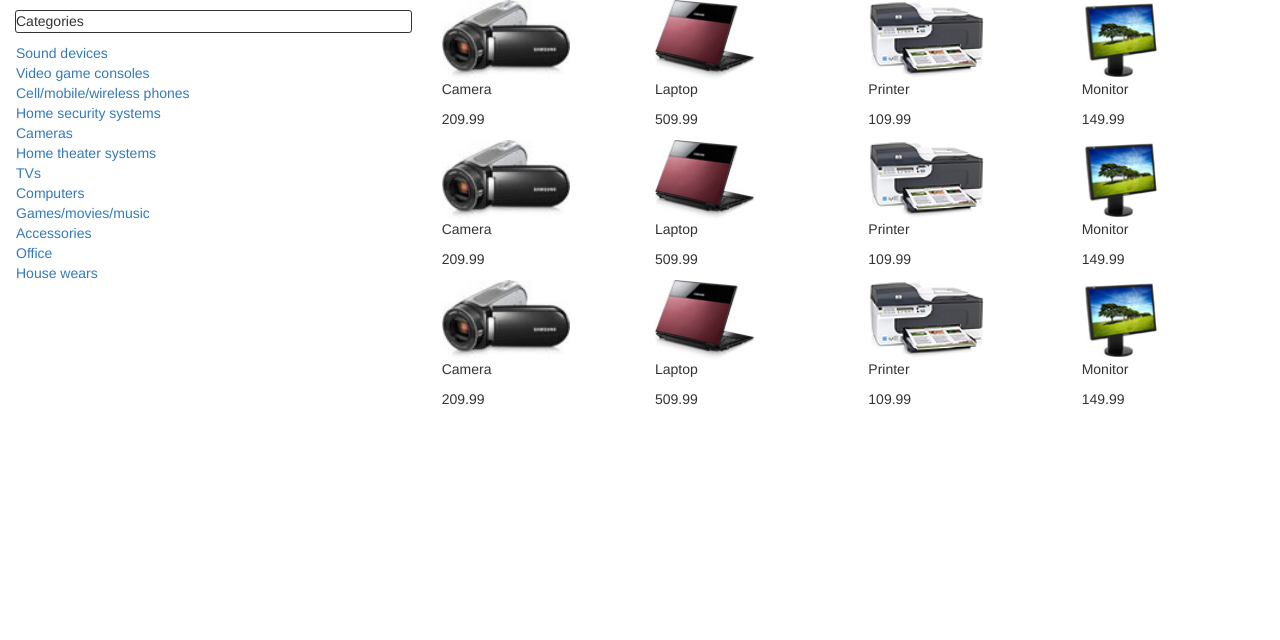
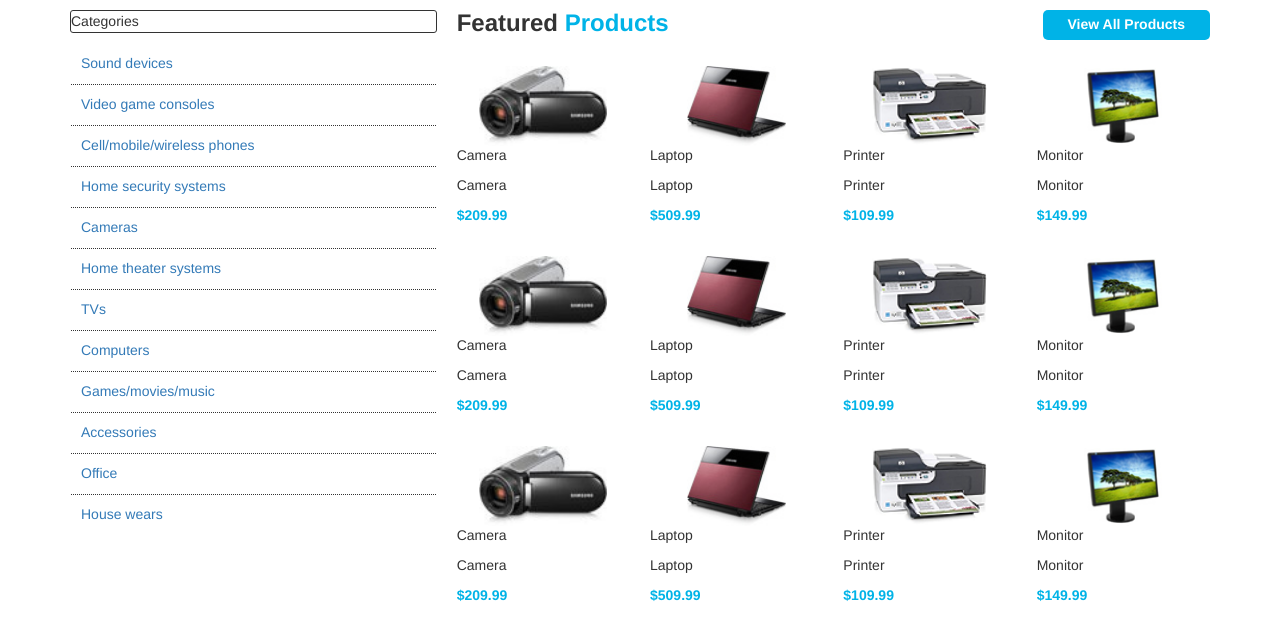
Before and after one commit to MyronKurus/SiteCafe, a plain HTML site: page index.html in a window 1280 px wide. Drawn offline with nearby package versions, Linux system fonts and the light colour scheme.

Commit message:
New commit

```diff
--- a/assets/sass/modules/_categories.scss
+++ b/assets/sass/modules/_categories.scss
@@ -7,5 +7,12 @@
     ul {
         list-style-type: none;
         padding: 0;
+        li {
+            padding: 10px;
+            border-bottom: 1px dotted #333;
+            &:last-child {
+                border-bottom: none;
+            }
+        }
     }
 }
--- a/assets/sass/modules/_products.scss
+++ b/assets/sass/modules/_products.scss
@@ -1,6 +1,44 @@
-.picture {
-    height: 80px;
-    img {
+.products {
+    .top-line {
+            h4 {
+            font-size: 24px;
+            font-weight: 600;
+
+            span {
+                color: #00B3E7;
+            }
+        }
+
+        button {
+            margin-top: 10px;
+            padding: 5px 25px;
+            color: #fff;
+            font-weight: 700;
+            background-color: #00B3E7;
+            border-radius: 5px;
+            float: right;
+            outline: 0;
+            border: none;
+        }
+
+        h4, button {
+            display: inline-block;
+        }
+
+
+    }
+
+    .picture {
+        text-align: center;
+        margin-top: 20px;
         height: 80px;
+        img {
+            height: 80px;
+        }
     }
+    .price {
+        color: #00B3E7;
+        font-weight: 600;
+    }
+
 }
--- a/index.html
+++ b/index.html
@@ -7,7 +7,7 @@
 </head>
 <body>
     <div class="content">
-        <div class="container-fluid">
+        <div class="container">
             <div class="row">
                 <div class="col-lg-4 col-md4 categories">
                     <h5>Categories</h5>
@@ -26,35 +26,44 @@
                         <li><a href="#">House wears</a></li>
                     </ul>
                 </div>
-                <div class="col-lg-8 col-md8">
+                <div class="col-lg-8 col-md8 products">
+                    <div class="top-line">
+                        <h4>Featured <span>Products</span></h4>
+                        <button type="button" name="view">View All Products</button>
+                    </div>
+
                     <div class="row">
                         <div class="col-lg3 col-md-3">
                             <div class="picture">
                                 <img src="images/Layer-144.png" alt="img">
                             </div>
                             <p>Camera</p>
-                            <p class="price">209.99</p>
+                            <p>Camera</p>
+                            <p class="price">$209.99</p>
                         </div>
                         <div class="col-lg3 col-md-3">
                             <div class="picture">
                                 <img src="images/Layer-145.png" alt="img">
                             </div>
                             <p>Laptop</p>
-                            <p class="price">509.99</p>
+                            <p>Laptop</p>
+                            <p class="price">$509.99</p>
                         </div>
                         <div class="col-lg3 col-md-3">
                             <div class="picture">
                                 <img src="images/Layer-147.png" alt="img">
                             </div>
                             <p>Printer</p>
-                            <p class="price">109.99</p>
+                            <p>Printer</p>
+                            <p class="price">$109.99</p>
                         </div>
                         <div class="col-lg3 col-md-3">
                             <div class="picture">
                                 <img src="images/Layer-149.png" alt="img">
                             </div>
                             <p>Monitor</p>
-                            <p class="price">149.99</p>
+                            <p>Monitor</p>
+                            <p class="price">$149.99</p>
                         </div>
                     </div>
                     <div class="row">
@@ -63,28 +72,32 @@
                                 <img src="images/Layer-144.png" alt="img">
                             </div>
                             <p>Camera</p>
-                            <p class="price">209.99</p>
+                            <p>Camera</p>
+                            <p class="price">$209.99</p>
                         </div>
                         <div class="col-lg3 col-md-3">
                             <div class="picture">
                                 <img src="images/Layer-145.png" alt="img">
                             </div>
                             <p>Laptop</p>
-                            <p class="price">509.99</p>
+                            <p>Laptop</p>
+                            <p class="price">$509.99</p>
                         </div>
                         <div class="col-lg3 col-md-3">
                             <div class="picture">
                                 <img src="images/Layer-147.png" alt="img">
                             </div>
                             <p>Printer</p>
-                            <p class="price">109.99</p>
+                            <p>Printer</p>
+                            <p class="price">$109.99</p>
                         </div>
                         <div class="col-lg3 col-md-3">
                             <div class="picture">
                                 <img src="images/Layer-149.png" alt="img">
                             </div>
                             <p>Monitor</p>
-                            <p class="price">149.99</p>
+                            <p>Monitor</p>
+                            <p class="price">$149.99</p>
                         </div>
                     </div>
                     <div class="row">
@@ -93,28 +106,32 @@
                                 <img src="images/Layer-144.png" alt="img">
                             </div>
                             <p>Camera</p>
-                            <p class="price">209.99</p>
+                            <p>Camera</p>
+                            <p class="price">$209.99</p>
                         </div>
                         <div class="col-lg3 col-md-3">
                             <div class="picture">
                                 <img src="images/Layer-145.png" alt="img">
                             </div>
                             <p>Laptop</p>
-                            <p class="price">509.99</p>
+                            <p>Laptop</p>
+                            <p class="price">$509.99</p>
                         </div>
                         <div class="col-lg3 col-md-3">
                             <div class="picture">
                                 <img src="images/Layer-147.png" alt="img">
                             </div>
                             <p>Printer</p>
-                            <p class="price">109.99</p>
+                            <p>Printer</p>
+                            <p class="price">$109.99</p>
                         </div>
                         <div class="col-lg3 col-md-3">
                             <div class="picture">
                                 <img src="images/Layer-149.png" alt="img">
                             </div>
                             <p>Monitor</p>
-                            <p class="price">149.99</p>
+                            <p>Monitor</p>
+                            <p class="price">$149.99</p>
                         </div>
                     </div>
                 </div>
```
Also changed, not shown: css/style.css.
